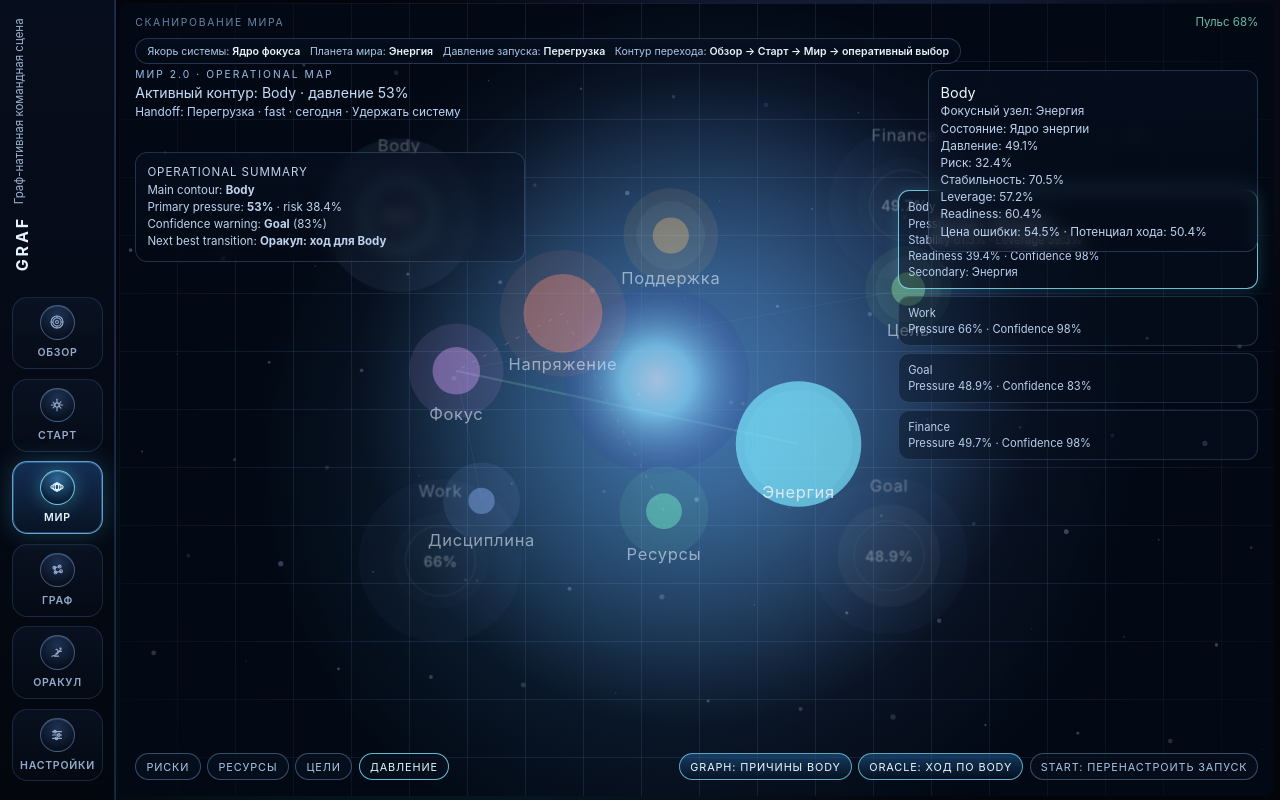
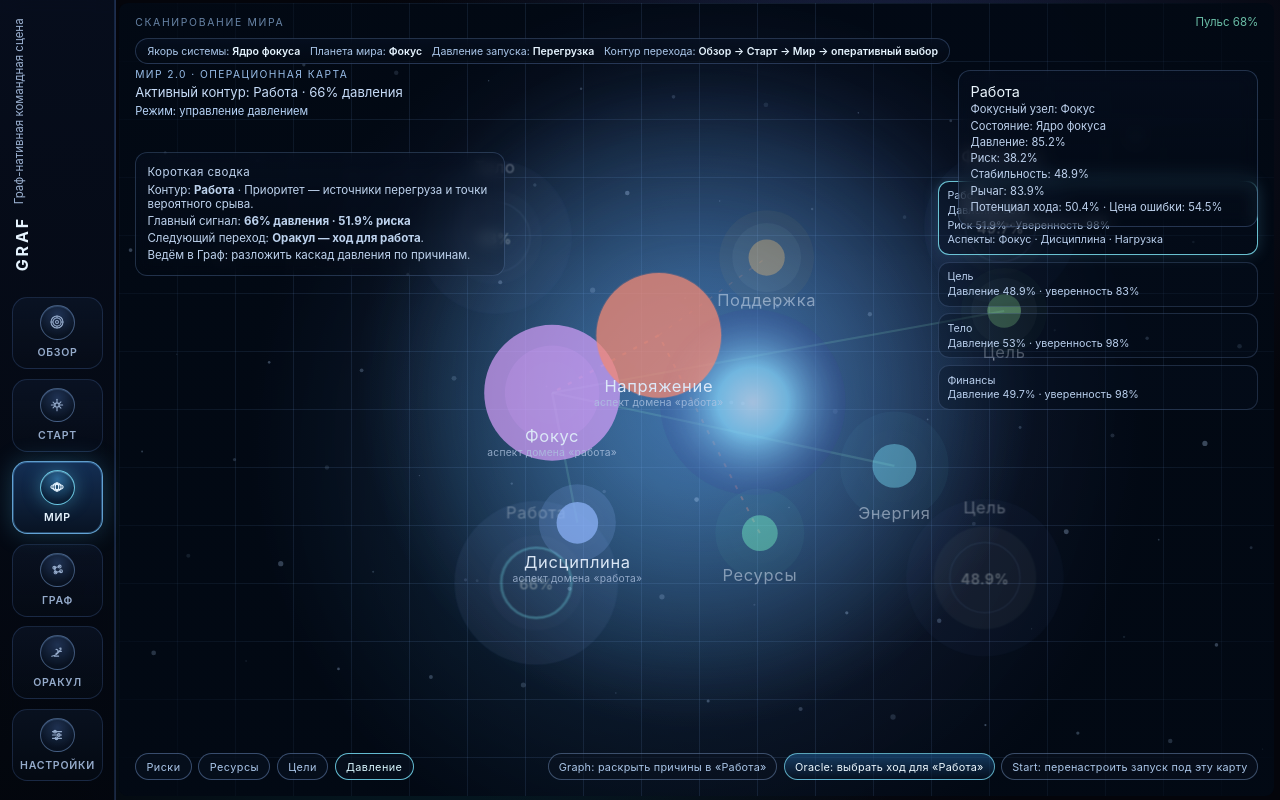
Before and after one commit to viktortown-ui/graf, a React (Vite) app: page / in a window 1280 px wide. Both pictures are taken after a click on the button "ОТКРЫТЬ МИР". Built offline with nearby package versions, Linux system fonts and the light colour scheme.

Commit message:
Polish World 2.0 lenses, copy, and panel clarity

```diff
--- a/src/features/world/WorldMode.tsx
+++ b/src/features/world/WorldMode.tsx
@@ -67,17 +67,54 @@ const LAYER_LABEL: Record<WorldLayer, string> = {
 };
 
 const DOMAIN_LABEL: Record<DomainId, string> = {
-  finance: 'Finance',
-  body: 'Body',
-  work: 'Work',
-  goal: 'Goal',
+  finance: 'Финансы',
+  body: 'Тело',
+  work: 'Работа',
+  goal: 'Цель',
 };
 
 const DOMAIN_SECONDARY_LABELS: Record<DomainId, string[]> = {
-  finance: ['Ресурсы'],
+  finance: ['Резерв', 'Поток'],
   body: ['Энергия'],
-  work: ['Фокус', 'Дисциплина', 'Напряжение'],
-  goal: ['Цель', 'Поддержка'],
+  work: ['Фокус', 'Дисциплина', 'Нагрузка'],
+  goal: ['Прогресс', 'Поддержка'],
+};
+
+const LENS_BEHAVIOR: Record<WorldLayer, {
+  primaryMetric: keyof Pick<DomainOperational, 'pressure' | 'risk' | 'stability' | 'leverage'>;
+  secondaryMetric: keyof Pick<DomainOperational, 'pressure' | 'risk' | 'stability' | 'leverage'>;
+  summaryTitle: string;
+  summarySignal: string;
+  ctaHint: string;
+}> = {
+  risks: {
+    primaryMetric: 'risk',
+    secondaryMetric: 'pressure',
+    summaryTitle: 'Режим: контроль рисков',
+    summarySignal: 'Приоритет — ранние сигналы срыва и уязвимые связи.',
+    ctaHint: 'Ведём в Граф: разобрать источник риска и точку блокировки.',
+  },
+  resources: {
+    primaryMetric: 'stability',
+    secondaryMetric: 'leverage',
+    summaryTitle: 'Режим: восстановление ресурса',
+    summarySignal: 'Приоритет — устойчивость, опоры и рычаги восстановления.',
+    ctaHint: 'Ведём в Оракул: выбрать ход с лучшим восстановлением.',
+  },
+  goals: {
+    primaryMetric: 'leverage',
+    secondaryMetric: 'pressure',
+    summaryTitle: 'Режим: продвижение цели',
+    summarySignal: 'Приоритет — прогресс цели, конфликты и дедлайн-напряжение.',
+    ctaHint: 'Ведём в Оракул: выбрать путь, который двигает активную цель.',
+  },
+  pressure: {
+    primaryMetric: 'pressure',
+    secondaryMetric: 'risk',
+    summaryTitle: 'Режим: управление давлением',
+    summarySignal: 'Приоритет — источники перегруза и точки вероятного срыва.',
+    ctaHint: 'Ведём в Граф: разложить каскад давления по причинам.',
+  },
 };
 
 const clamp = (value: number, min: number, max: number) => Math.min(max, Math.max(min, value));
@@ -308,10 +345,30 @@ export const WorldMode = ({
   }, [confidence.domainConfidence, dataSpine.derived, profiles]);
 
   const mainContour = domainCards.slice().sort((a, b) => b.importance - a.importance)[0] ?? domainCards[0];
+  const lensBehavior = LENS_BEHAVIOR[layer];
+  const lensMainDomain = domainCards
+    .slice()
+    .sort((a, b) => {
+      const metricDiff = (b[lensBehavior.primaryMetric] - a[lensBehavior.primaryMetric]) * 1.15;
+      const secondaryDiff = b[lensBehavior.secondaryMetric] - a[lensBehavior.secondaryMetric];
+      const fallbackDiff = b.importance - a.importance;
+      return metricDiff + secondaryDiff * 0.7 + fallbackDiff * 0.35;
+    })[0] ?? mainContour;
+
   const selectedDomainId = getPlanetDomainId(selectedPlanet.id);
-  const activeDomain = domainCards.find((domain) => domain.id === selectedDomainId) ?? mainContour;
+  const isPinnedSelection = Boolean(lockedPlanet && lockedPlanet === selectedPlanet.id);
+  const activeDomain = isPinnedSelection
+    ? domainCards.find((domain) => domain.id === selectedDomainId) ?? lensMainDomain
+    : lensMainDomain;
+
+  useEffect(() => {
+    if (isPinnedSelection) return;
+    if (selectedDomainId === lensMainDomain.id) return;
+    onSelectPlanet(lensMainDomain.primaryPlanetId);
+  }, [isPinnedSelection, lensMainDomain.id, lensMainDomain.primaryPlanetId, onSelectPlanet, selectedDomainId]);
+
   const weakestConfidenceDomain = domainCards.slice().sort((a, b) => a.confidence - b.confidence)[0] ?? domainCards[0];
-  const ctaMode = getRecommendedMode(activeDomain);
+  const ctaMode = layer === 'resources' || layer === 'goals' ? 'oracle' : getRecommendedMode(activeDomain);
 
   const recommendedProfile = profiles
     .slice()
@@ -449,17 +506,18 @@ export const WorldMode = ({
   return (
     <div className="world-mode" aria-label="Сцена системного мира">
       <div className="world-overlay">
-        <p className="world-kicker">Мир 2.0 · Operational Map</p>
-        <p className="world-selected">Активный контур: {activeDomain.label} · давление {round(activeDomain.pressure)}%</p>
-        <p className="world-launch-lens">Handoff: {pressure.label} · {launchContext.entryModeId} · {horizon.label.toLowerCase()} · {launchContext.targetFocus}</p>
+        <p className="world-kicker">Мир 2.0 · Операционная карта</p>
+        <p className="world-selected">Активный контур: {activeDomain.label} · {round(activeDomain.pressure)}% давления</p>
+        <p className="world-launch-lens">{lensBehavior.summaryTitle}</p>
       </div>
 
       <div className="world-operational-summary" aria-live="polite">
-        <p className="world-operational-title">Operational summary</p>
-        <p>Main contour: <strong>{activeDomain.label}</strong></p>
-        <p>Primary pressure: <strong>{round(activeDomain.pressure)}%</strong> · risk {round(activeDomain.risk)}%</p>
-        <p>Confidence warning: <strong>{weakestConfidenceDomain.label}</strong> ({weakestConfidenceDomain.confidence}%)</p>
-        <p>Next best transition: <strong>{ctaMode === 'graph' ? `Граф: причины ${activeDomain.label}` : `Оракул: ход для ${activeDomain.label}`}</strong></p>
+        <p className="world-operational-title">Короткая сводка</p>
+        <p>Контур: <strong>{activeDomain.label}</strong> · {lensBehavior.summarySignal}</p>
+        <p>Главный сигнал: <strong>{layer === 'resources' ? `устойчивость ${round(activeDomain.stability)}%` : `${round(activeDomain.pressure)}% давления · ${round(activeDomain.risk)}% риска`}</strong></p>
+        {weakestConfidenceDomain.confidence < 58 ? <p>Предупреждение по уверенности: <strong>{weakestConfidenceDomain.label}</strong> ({weakestConfidenceDomain.confidence}%).</p> : null}
+        <p>Следующий переход: <strong>{ctaMode === 'graph' ? `Граф — причины в ${activeDomain.label.toLowerCase()}` : `Оракул — ход для ${activeDomain.label.toLowerCase()}`}</strong>.</p>
+        <p>{lensBehavior.ctaHint}</p>
       </div>
 
       <div className="world-domain-grid">
@@ -473,13 +531,12 @@ export const WorldMode = ({
               <p className="world-domain-card-title">{domain.label}</p>
               {active ? (
                 <>
-                  <p>Pressure {round(domain.pressure)}% · Risk {round(domain.risk)}%</p>
-                  <p>Stability {round(domain.stability)}% · Leverage {round(domain.leverage)}%</p>
-                  <p>Readiness {round(domain.readiness)}% · Confidence {domain.confidence}%</p>
-                  <p>Secondary: {DOMAIN_SECONDARY_LABELS[domain.id].join(' · ')}</p>
+                  <p>{layer === 'resources' ? `Устойчивость ${round(domain.stability)}%` : layer === 'goals' ? `Рычаг ${round(domain.leverage)}%` : `Давление ${round(domain.pressure)}%`}</p>
+                  <p>Риск {round(domain.risk)}% · Уверенность {domain.confidence}%</p>
+                  <p>Аспекты: {DOMAIN_SECONDARY_LABELS[domain.id].join(' · ')}</p>
                 </>
               ) : (
-                <p>Pressure {round(domain.pressure)}% · Confidence {domain.confidence}%</p>
+                <p>{layer === 'resources' ? `Устойчивость ${round(domain.stability)}%` : `Давление ${round(domain.pressure)}%`} · уверенность {domain.confidence}%</p>
               )}
             </article>
           );
@@ -493,9 +550,8 @@ export const WorldMode = ({
         <p>Давление: {round(selectedProfile.pressure)}%</p>
         <p>Риск: {round(selectedProfile.risk)}%</p>
         <p>Стабильность: {round(100 - selectedProfile.pressure * 0.6)}%</p>
-        <p>Leverage: {round(selectedProfile.goal)}%</p>
-        <p>Readiness: {round((selectedProfile.resource * 0.52) + (selectedProfile.goal * 0.48))}%</p>
-        <p>Цена ошибки: {errorCost}% · Потенциал хода: {movePotential}%</p>
+        <p>Рычаг: {round(selectedProfile.goal)}%</p>
+        <p>Потенциал хода: {movePotential}% · Цена ошибки: {errorCost}%</p>
       </div>
 
       <div className="world-layer-switch">
@@ -512,9 +568,9 @@ export const WorldMode = ({
       </div>
 
       <div className="world-handoff">
-        <button type="button" onClick={() => onModeChange('graph')}>Graph: причины {activeDomain.label}</button>
-        <button type="button" onClick={() => onModeChange('oracle')} className={ctaMode === 'oracle' ? '' : 'ghost'}>Oracle: ход по {activeDomain.label}</button>
-        <button type="button" className="ghost" onClick={() => onModeChange('start')}>Start: перенастроить запуск</button>
+        <button type="button" className={ctaMode === 'graph' ? '' : 'ghost'} onClick={() => onModeChange('graph')}>Graph: раскрыть причины в «{activeDomain.label}»</button>
+        <button type="button" onClick={() => onModeChange('oracle')} className={ctaMode === 'oracle' ? '' : 'ghost'}>Oracle: выбрать ход для «{activeDomain.label}»</button>
+        <button type="button" className="ghost" onClick={() => onModeChange('start')}>Start: перенастроить запуск под эту карту</button>
       </div>
 
       <svg
@@ -577,8 +633,8 @@ export const WorldMode = ({
               x2={target.x}
               y2={target.y}
               stroke={EDGE_SIGN[edge.type] > 0 ? '#9dffda' : '#ff9888'}
-              strokeWidth={hot ? 2.2 : inActiveDomain ? 1.8 : 1.05}
-              strokeOpacity={relevant ? 0.74 : inActiveDomain ? 0.46 : 0.16}
+              strokeWidth={hot ? 2.2 : relevant ? 1.9 : inActiveDomain ? 1.4 : 0.92}
+              strokeOpacity={relevant ? 0.78 : inActiveDomain ? 0.38 : 0.09}
               strokeDasharray={EDGE_SIGN[edge.type] > 0 ? '0' : '4 8'}
             />
           ))}
@@ -611,10 +667,11 @@ export const WorldMode = ({
                 }}
                 className="world-planet-hit"
               >
-                <circle r={planet.r * (1.55 + (1 - planet.stability) * 0.35)} fill={planet.color} opacity={(inActiveDomain ? 0.1 : 0.04) + planet.pulse * 0.08} />
+                <circle r={planet.r * (1.55 + (1 - planet.stability) * 0.35)} fill={planet.color} opacity={(inActiveDomain ? 0.12 : 0.028) + planet.pulse * (inActiveDomain ? 0.09 : 0.03)} />
                 <circle r={planet.r * emphasis} fill={planet.color} opacity={clamp((planet.brightness * 0.66 + planet.pulse * 0.22) * (inActiveDomain ? 1 : 0.58), 0.24, 0.98)} />
                 <circle r={planet.r * (1.1 + confidenceFog * 0.8)} fill="#e5f2ff" opacity={confidenceFog * 0.28} />
-                <text className="world-planet-label" x={0} y={planet.r + 20} textAnchor="middle" opacity={inActiveDomain ? 1 : 0.62}>{planet.label}</text>
+                <text className="world-planet-label" x={0} y={planet.r + 20} textAnchor="middle" opacity={inActiveDomain ? 1 : 0.52}>{planet.label}</text>
+                {inActiveDomain ? <text className="world-secondary-aspect" x={0} y={planet.r + 34} textAnchor="middle">аспект домена «{activeDomain.label.toLowerCase()}»</text> : null}
               </g>
             );
           })}
--- a/src/shared/theme/global.css
+++ b/src/shared/theme/global.css
@@ -1360,14 +1360,14 @@ button {
 .world-kicker {
   margin: 0;
   text-transform: uppercase;
-  letter-spacing: 0.2em;
+  letter-spacing: 0.14em;
   font-size: 0.64rem;
   color: #99bee9;
 }
 
 .world-selected {
   margin: 0.28rem 0 0;
-  font-size: 0.88rem;
+  font-size: 0.82rem;
   color: #c7dcf8;
 }
 
@@ -1850,8 +1850,7 @@ button {
   color: #aac6e9;
   border-radius: 999px;
   font-size: 0.68rem;
-  text-transform: uppercase;
-  letter-spacing: 0.08em;
+  letter-spacing: 0.04em;
   padding: 0.34rem 0.64rem;
 }
 
@@ -1866,10 +1865,10 @@ button {
   left: 1rem;
   top: 9.3rem;
   z-index: 4;
-  width: min(390px, 35vw);
+  width: min(370px, 33vw);
   border: 1px solid rgba(131, 170, 230, 0.24);
   border-radius: 0.76rem;
-  background: linear-gradient(180deg, rgba(8, 18, 37, 0.52), rgba(6, 11, 22, 0.2));
+  background: linear-gradient(180deg, rgba(8, 18, 37, 0.44), rgba(6, 11, 22, 0.16));
   padding: 0.58rem 0.7rem;
   backdrop-filter: blur(7px);
 }
@@ -1877,8 +1876,7 @@ button {
 .world-operational-title {
   margin: 0 0 0.35rem;
   font-size: 0.68rem;
-  letter-spacing: 0.08em;
-  text-transform: uppercase;
+  letter-spacing: 0.04em;
   color: #9fc5ef;
 }
 
@@ -1891,9 +1889,9 @@ button {
 .world-domain-grid {
   position: absolute;
   right: 1rem;
-  top: 11.7rem;
+  top: 11.1rem;
   z-index: 4;
-  width: min(360px, 31vw);
+  width: min(320px, 28vw);
   display: grid;
   gap: 0.42rem;
 }
@@ -1901,8 +1899,8 @@ button {
 .world-domain-card {
   border: 1px solid rgba(136, 172, 230, 0.2);
   border-radius: 0.7rem;
-  background: rgba(7, 16, 33, 0.45);
-  padding: 0.42rem 0.55rem;
+  background: rgba(7, 16, 33, 0.38);
+  padding: 0.38rem 0.5rem;
 }
 
 .world-domain-card.active {
@@ -1917,9 +1915,9 @@ button {
 }
 
 .world-domain-card p {
-  margin: 0.14rem 0;
+  margin: 0.1rem 0;
   color: #b9cfed;
-  font-size: 0.7rem;
+  font-size: 0.67rem;
 }
 
 .world-domain-readout {
@@ -1927,17 +1925,17 @@ button {
   right: 1rem;
   top: 4.2rem;
   z-index: 4;
-  width: min(330px, 30vw);
+  width: min(300px, 26vw);
   border: 1px solid rgba(131, 170, 230, 0.26);
   border-radius: 0.76rem;
-  background: linear-gradient(180deg, rgba(8, 18, 37, 0.5), rgba(6, 11, 22, 0.2));
+  background: linear-gradient(180deg, rgba(8, 18, 37, 0.42), rgba(6, 11, 22, 0.14));
   padding: 0.6rem 0.7rem;
   backdrop-filter: blur(8px);
 }
 
 .world-domain-readout p {
-  margin: 0.2rem 0;
-  font-size: 0.74rem;
+  margin: 0.14rem 0;
+  font-size: 0.7rem;
   color: #bed2ee;
 }
 
@@ -1962,8 +1960,7 @@ button {
   background: linear-gradient(180deg, rgba(34, 95, 152, 0.56), rgba(7, 21, 39, 0.56));
   color: #ecf8ff;
   font-size: 0.68rem;
-  text-transform: uppercase;
-  letter-spacing: 0.08em;
+  letter-spacing: 0.02em;
   padding: 0.34rem 0.62rem;
 }
 
@@ -1975,8 +1972,15 @@ button {
 
 .world-launch-lens {
   margin: 0.2rem 0 0;
-  font-size: 0.74rem;
+  font-size: 0.7rem;
   color: #b7d4f8;
+}
+
+.world-secondary-aspect {
+  fill: #b7cae7;
+  font-size: 10px;
+  letter-spacing: 0.02em;
+  opacity: 0.8;
 }
 
 .world-priority-hint {
```
